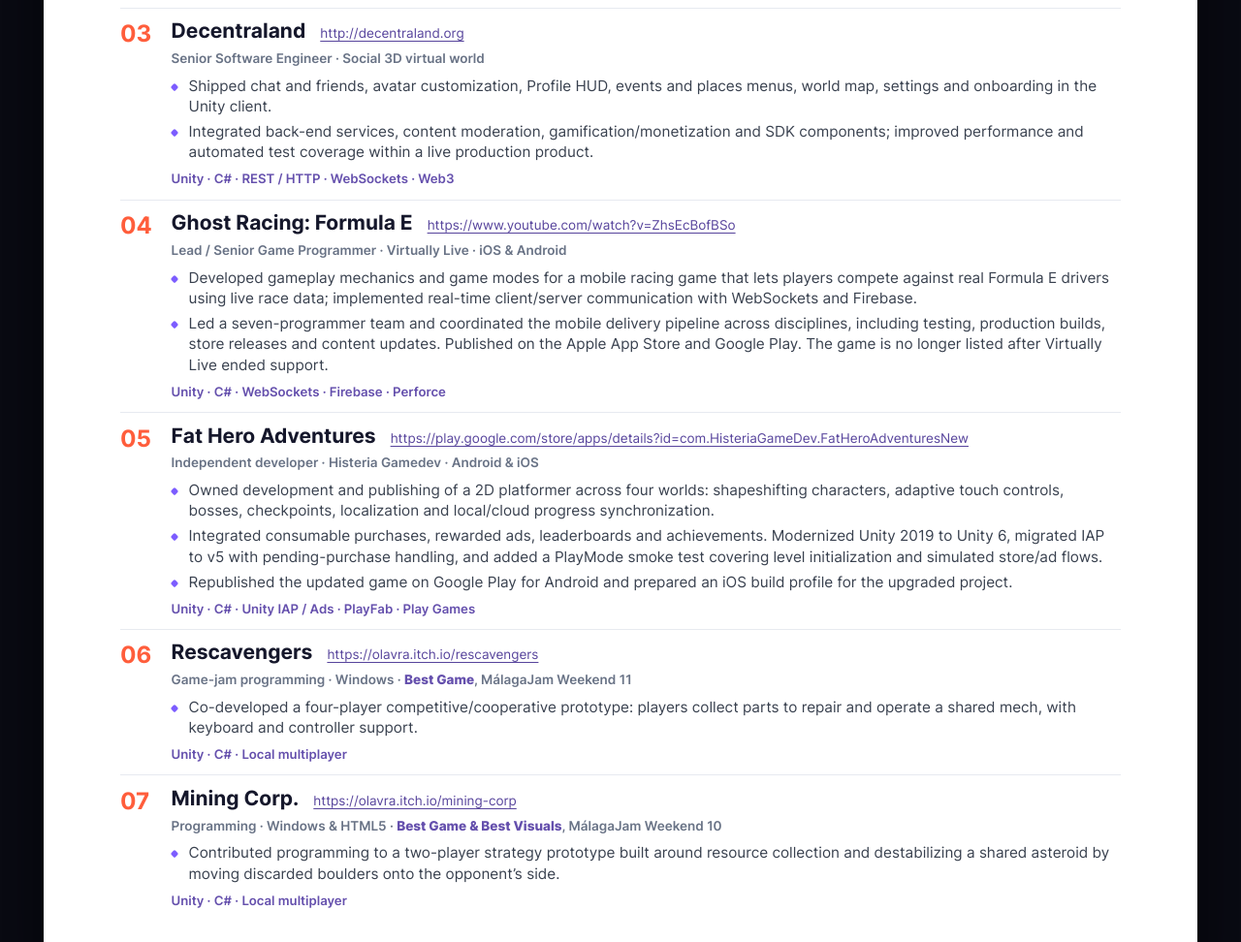
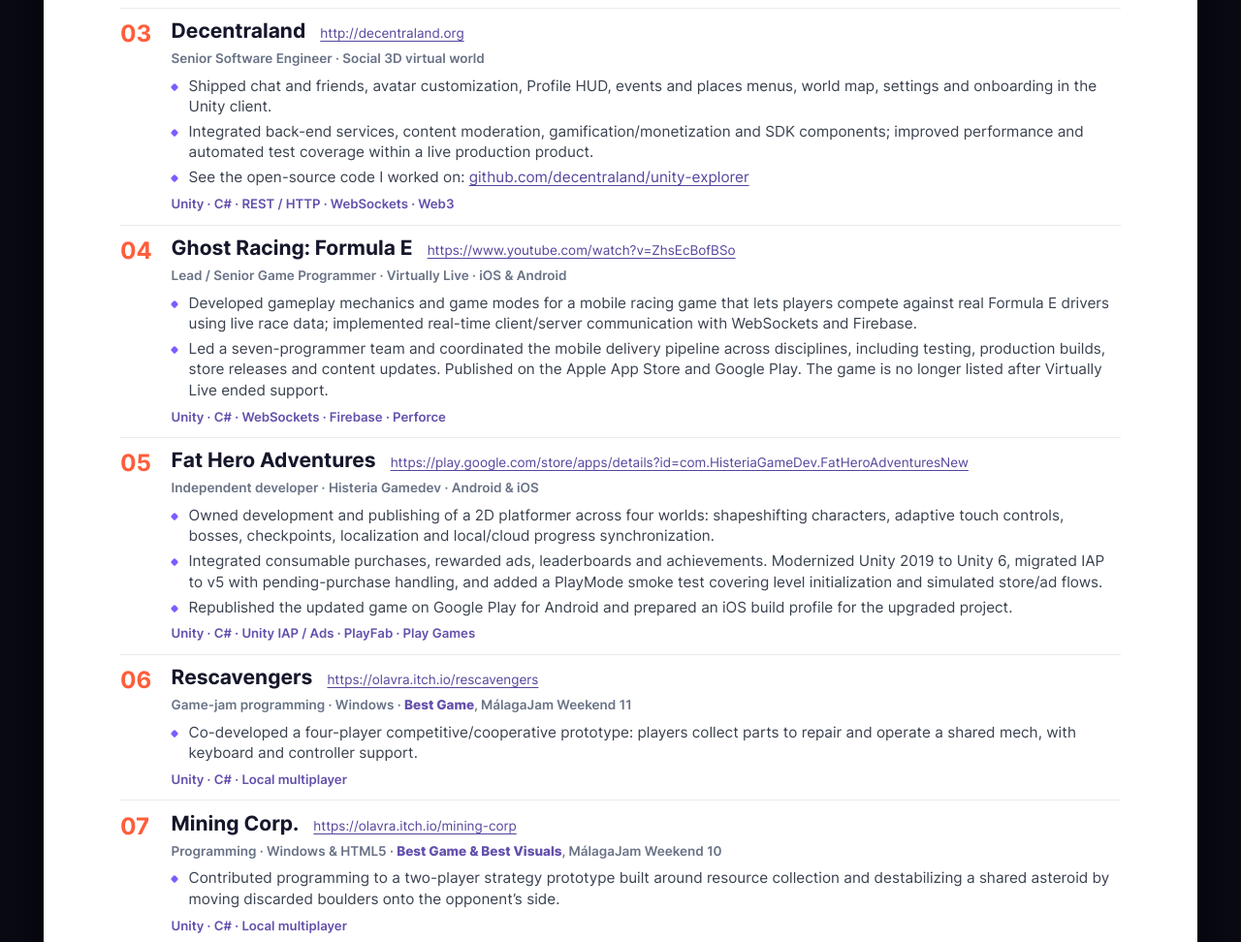
Before and after one commit to santiandrade/santiandrade.github.io, a plain HTML site: page index.html in a window 1280 px wide. Shown: the part 2373-3345 px from the top of the page at 97% size. Drawn offline with Linux system fonts and the light colour scheme.

Commit message:
Add Decentraland source code link to Projects (#2)
Claude-Session: https://claude.ai/code/session_01GLBETPyRvNGkuQz4fNDsM8

Co-authored-by: Claude <noreply@anthropic.com>

```diff
--- a/index.html
+++ b/index.html
@@ -153,6 +153,8 @@
   ul.pts li::before{content:"";position:absolute;left:0;top:6px;width:4px;height:4px;border-radius:1px;
     background:var(--accent-2);transform:rotate(45deg);}
   ul.pts li b{color:var(--ink);font-weight:600;}
+  ul.pts li a{color:#57449c;overflow-wrap:anywhere;text-underline-offset:2px;}
+  ul.pts li a:hover,ul.pts li a:focus-visible{color:var(--ink);}
 
   .subjob{margin-top:5px;}
   .subjob-head{display:flex;align-items:baseline;gap:9px;}
@@ -398,7 +400,7 @@
     </div></article>
     <article class="project"><div class="project-number">03</div><div class="project-body">
       <div class="project-heading"><h2>Decentraland</h2><a class="project-url" href="http://decentraland.org" target="_blank" rel="noopener noreferrer">http://decentraland.org</a></div><div class="project-meta">Senior Software Engineer · Social 3D virtual world</div>
-      <ul class="pts"><li>Shipped chat and friends, avatar customization, Profile HUD, events and places menus, world map, settings and onboarding in the Unity client.</li><li>Integrated back-end services, content moderation, gamification/monetization and SDK components; improved performance and automated test coverage within a live production product.</li></ul>
+      <ul class="pts"><li>Shipped chat and friends, avatar customization, Profile HUD, events and places menus, world map, settings and onboarding in the Unity client.</li><li>Integrated back-end services, content moderation, gamification/monetization and SDK components; improved performance and automated test coverage within a live production product.</li><li>See the open-source code I worked on: <a href="https://github.com/decentraland/unity-explorer" target="_blank" rel="noopener noreferrer">github.com/decentraland/unity-explorer</a></li></ul>
       <div class="project-tech">Unity · C# · REST / HTTP · WebSockets · Web3</div>
     </div></article>
     <article class="project"><div class="project-number">04</div><div class="project-body">
```
